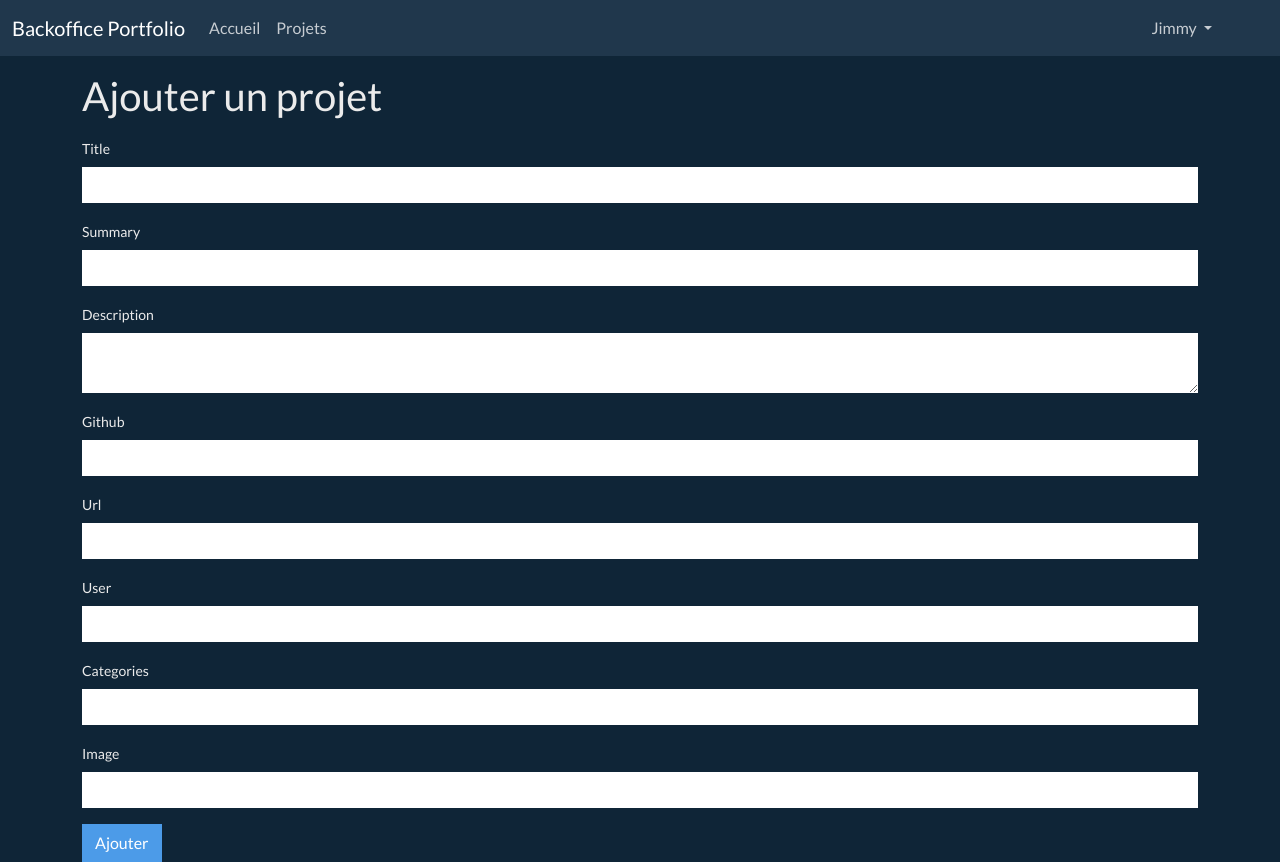
After one commit to jimmy-martin/portfolio-v2, a Symfony app: template templates/back/project/add.html.twig in a window 1280 px wide. The commit adds this page. Run offline with Twig, Linux system fonts and the light colour scheme; the template is opened without the code that fills it, so the values that code supplies are empty; form fields are guessed from the names that the template uses; some libraries are stand-ins or nearby versions.

Commit message:
create Project add method and form

```diff
--- a/src/Entity/Category.php
+++ b/src/Entity/Category.php
@@ -32,6 +32,11 @@ class Category
     public function __construct()
     {
         $this->projects = new ArrayCollection();
+    }
+
+    public function __toString()
+    {
+        return $this->name;
     }
 
     public function getId(): ?int
--- a/src/Entity/Project.php
+++ b/src/Entity/Project.php
@@ -73,6 +73,7 @@ class Project
     public function __construct()
     {
         $this->categories = new ArrayCollection();
+        $this->createdAt = new \DateTime();
     }
 
     public function getId(): ?int
--- a/src/Entity/User.php
+++ b/src/Entity/User.php
@@ -95,6 +95,11 @@ class User
         $this->softwares = new ArrayCollection();
         $this->operatingSystems = new ArrayCollection();
         $this->projects = new ArrayCollection();
+    }
+
+    public function __toString()
+    {
+        return $this->firstname . ' ' . $this->lastname;
     }
 
     public function getId(): ?int
--- a/templates/back/base.html.twig
+++ b/templates/back/base.html.twig
@@ -24,9 +24,11 @@
 	<body>
 		{% include "back/partials/_nav.html.twig" %}
 		<div class="container">
-			<div class="row mt-3"> {% block body %}{% endblock %}
-				</div>
+			<div class="row mt-3">
+				{% include "back/partials/_flash.html.twig" %}
+				{% block body %}{% endblock %}
 			</div>
+		</div>
 
-		</body>
-	</html>
+	</body>
+</html>
--- /dev/null
+++ b/templates/back/partials/_flash.html.twig
@@ -0,0 +1,7 @@
+{% for label, messages in app.flashes %}
+	{% for message in messages %}
+		<div class="alert alert-{{ label }} text-center" role="alert">
+		{{ message }}
+	</div>
+	{% endfor %}
+{% endfor %}
--- a/templates/back/partials/_nav.html.twig
+++ b/templates/back/partials/_nav.html.twig
@@ -8,11 +8,11 @@
 		<div class="collapse navbar-collapse" id="navbarColor02">
 			<ul class="navbar-nav me-auto">
 				<li class="nav-item">
-					<a class="nav-link active" href="{{ path('back_home') }}">Accueil
+					<a class="nav-link" href="{{ path('back_home') }}">Accueil
 					</a>
 				</li>
 				<li class="nav-item">
-					<a class="nav-link" href="#">Projets</a>
+					<a class="nav-link" href="{{ path('back_project_browse') }}">Projets</a>
 				</li>
 			</ul>
 			<ul class="navbar-nav ms-auto mb-2 mb-lg-0 me-5">
--- /dev/null
+++ b/templates/back/project/add.html.twig
@@ -0,0 +1,26 @@
+{% extends "back/base.html.twig" %}
+
+{% block title %}
+	Ajouter un projet
+	-
+	{{ parent() }}
+{% endblock %}
+
+{% block body %}
+	<div class="col-12">
+		<h1 class="mb-3">Ajouter un projet</h1>
+	</div>
+	{{ form_start(form) }}
+
+    {{ form_row(form.title) }}
+    {{ form_row(form.summary) }}
+    {{ form_row(form.description) }}
+    {{ form_row(form.github) }}
+    {{ form_row(form.url) }}
+    {{ form_row(form.user) }}
+    {{ form_row(form.categories) }}
+    {{ form_row(form.image) }}
+
+    <button class="btn btn-primary" type="submit">Ajouter</button>
+	{{ form_end(form) }}
+{% endblock %}
--- a/templates/back/project/browse.html.twig
+++ b/templates/back/project/browse.html.twig
@@ -8,7 +8,7 @@
 {% block body %}
 	<div class="col-12">
 		<h1>Tous les projets</h1>
-		<a href="#" class="btn btn-primary">Ajouter un projet</a>
+		<a href="{{ path('back_project_add') }}" class="btn btn-primary">Ajouter un projet</a>
 	</div>
 	<table class="table table-hover mt-3">
 		<thead>
```
Also changed, not shown: src/Controller/Back/ProjectController.php (+37 -2 lines), src/Form/ProjectType.php (added, +58 -0 lines).
